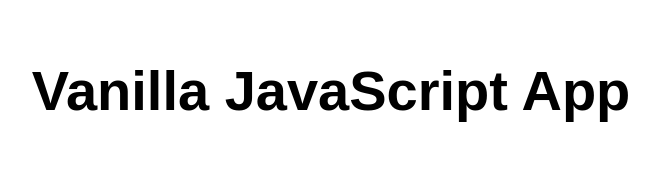
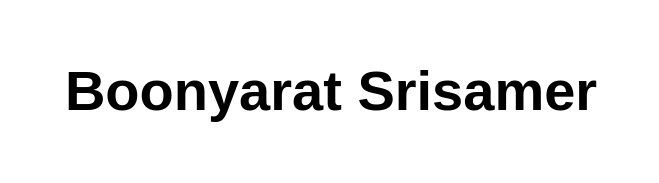
Before and after one commit to beamnarrr/webappkku, a plain HTML site: page src/index.html in a window 1280 px wide. Shown: the whole page, without its empty margins (309-968 px from the left). Drawn offline with Linux system fonts and the light colour scheme.

Commit message:
Update index.html

```diff
--- a/src/index.html
+++ b/src/index.html
@@ -10,7 +10,7 @@
 
 <body>
   <main>
-    <h1>Vanilla JavaScript App</h1>
+    <h1>Boonyarat Srisamer</h1>
   </main>
 </body>
 
```
